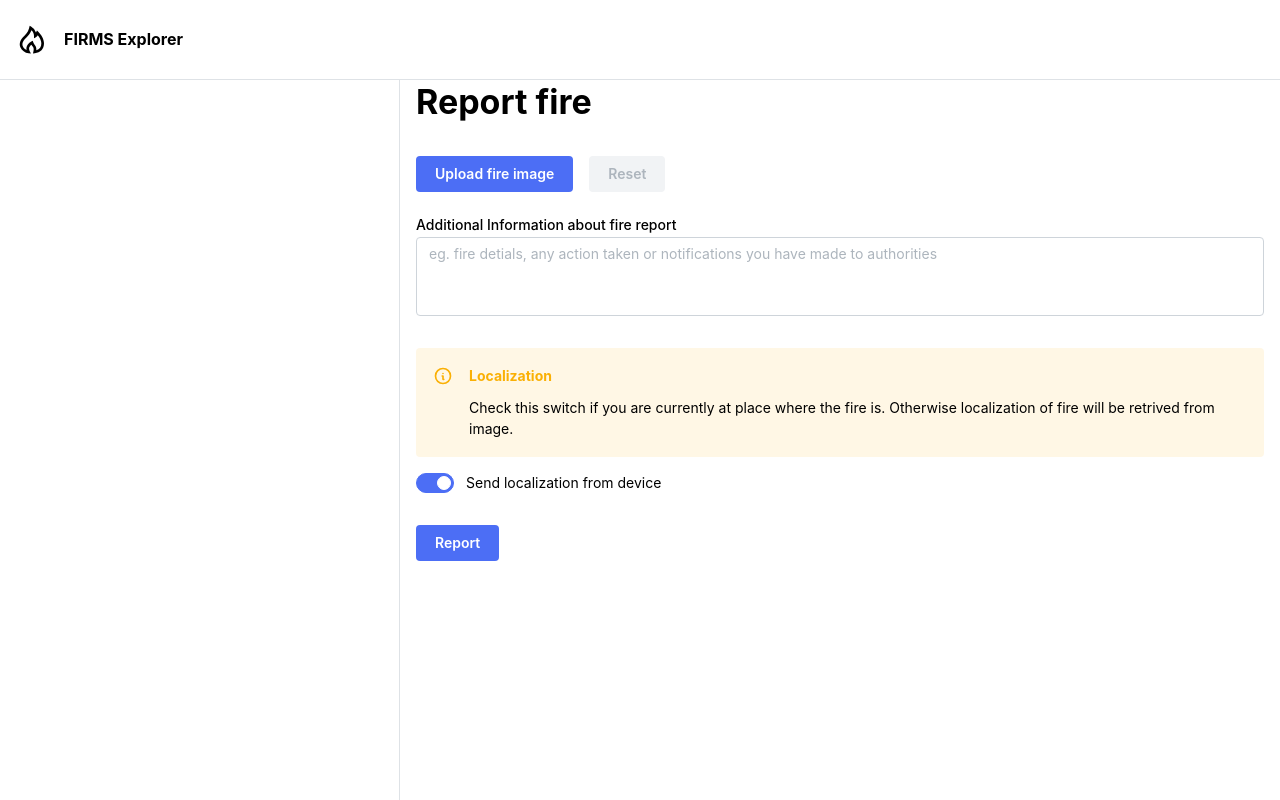
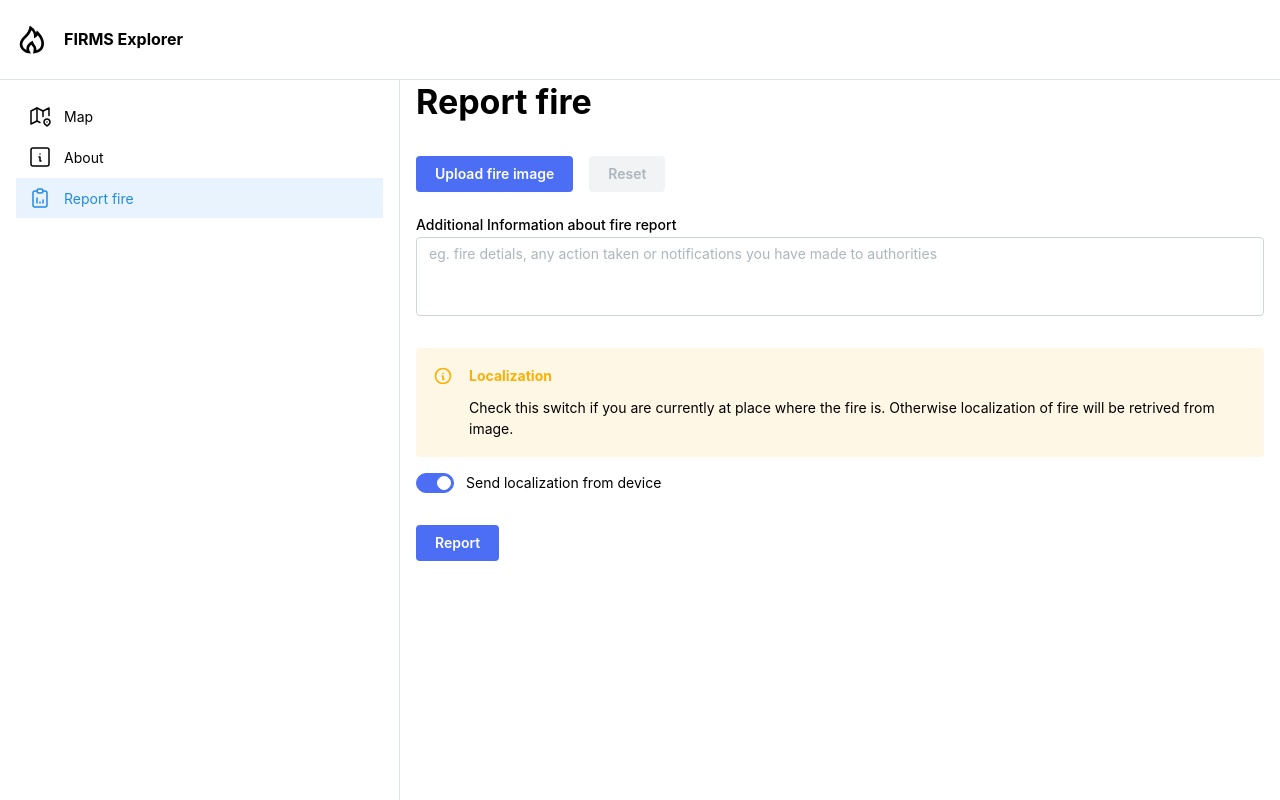
Before and after one commit to Galaktyczne-Bambiki/frontend, a React (Vite) app: page /report in a window 1280 px wide. Built offline with nearby package versions, Linux system fonts and the light colour scheme; no server answers.

Commit message:
add naviagiton

```diff
--- a/src/App.tsx
+++ b/src/App.tsx
@@ -1,14 +1,18 @@
 import '@mantine/core/styles.css';
 import 'leaflet/dist/leaflet.css'
-import { AppShell, Burger, Group, MantineProvider } from '@mantine/core';
+import { AppShell, Burger, Group, MantineProvider, NavLink } from '@mantine/core';
 import { useDisclosure } from '@mantine/hooks';
+import { IconMap2, IconInfoSquare, IconReportAnalytics } from '@tabler/icons-react';
+import { Outlet } from 'react-router';
+import { Link } from 'react-router-dom';
+import { useLocation } from 'react-router-dom'
 import styles from './App.module.css'
-import { Outlet } from 'react-router';
 import FireIcon from './assets/fire.svg?react'
 import { theme } from './theme';
 
 export const App = () => {
     const [opened, { toggle }] = useDisclosure();
+    const location = useLocation();
 
     return (
         <MantineProvider theme={theme}>
@@ -38,7 +42,41 @@ export const App = () => {
                         </b>
                     </Group>
                 </AppShell.Header>
-                <AppShell.Navbar p="md" />
+                <AppShell.Navbar p="md">
+                    <NavLink
+                        to="/"
+                        component={Link}
+                        active={location.pathname === '/'}
+                        label="Map"
+                        leftSection={(
+                            <IconMap2
+                                stroke={1.5}
+                            />
+                        )}
+                    />
+                    <NavLink
+                        to="/about"
+                        active={location.pathname === '/about'}
+                        component={Link}
+                        label="About"
+                        leftSection={(
+                            <IconInfoSquare
+                                stroke={1.5}
+                            />
+                        )}
+                    />
+                    <NavLink
+                        to="/report"
+                        active={location.pathname === '/report'}
+                        component={Link}
+                        label="Report fire"
+                        leftSection={(
+                            <IconReportAnalytics
+                                stroke={1.5}
+                            />
+                        )}
+                    />
+                </AppShell.Navbar>
                 <AppShell.Main className={styles.main}>
                     <div className={styles.mainWrapper}>
                         <Outlet />
```
